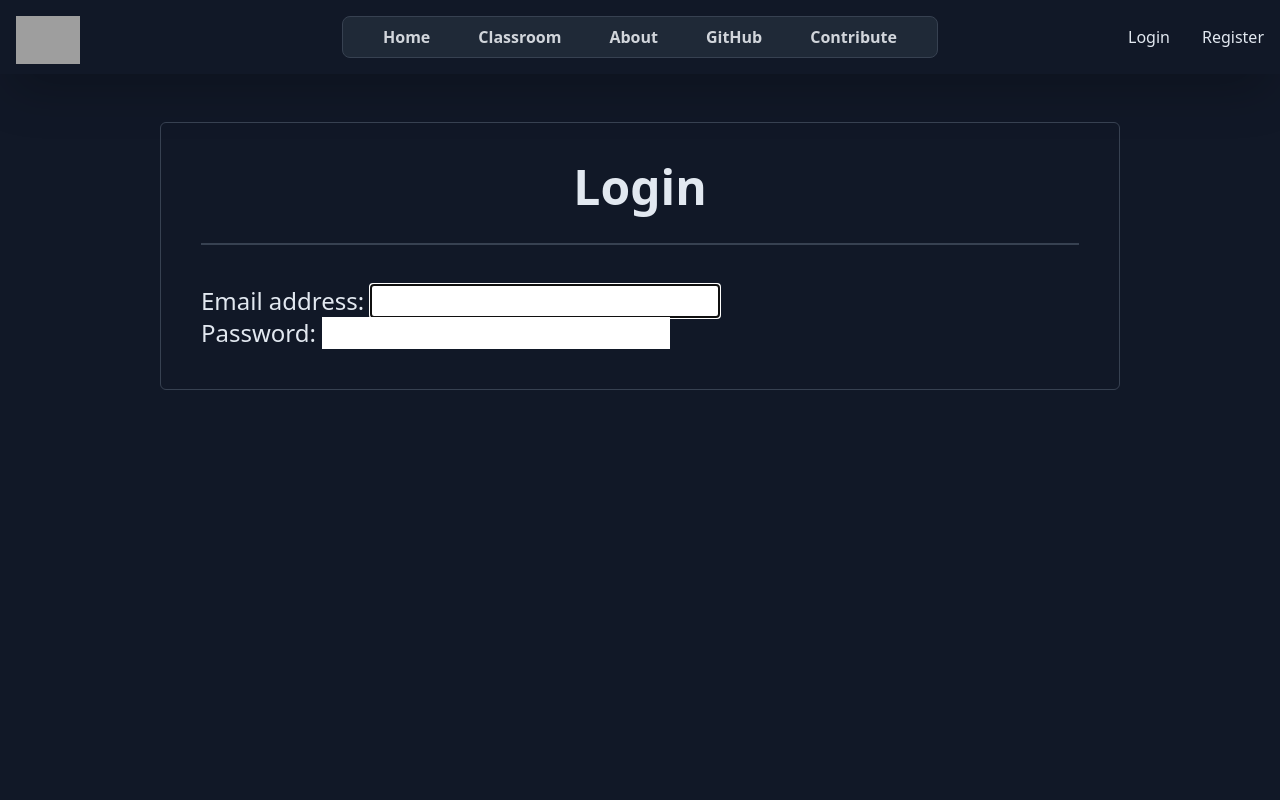
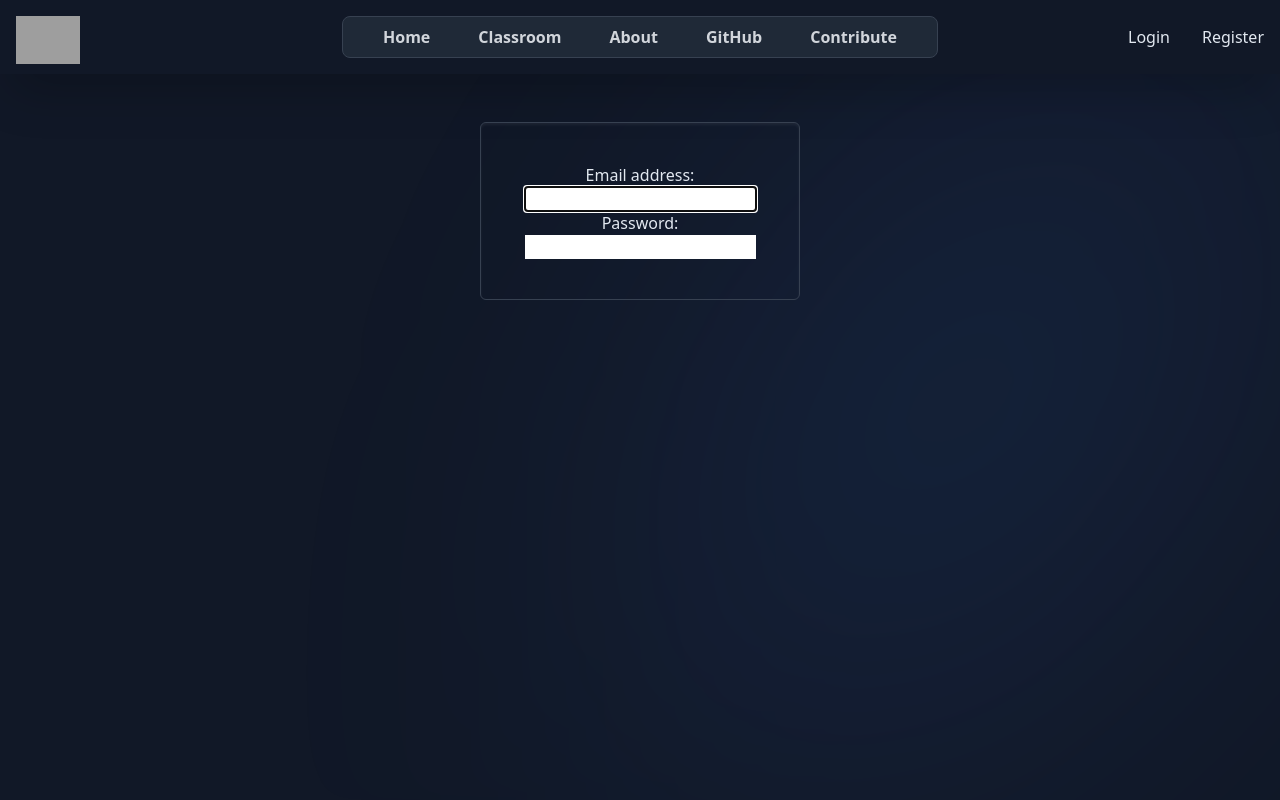
Before and after one commit to reszkojr/manthano-old, a Django app: page /user/login/ in a window 1280 px wide. Run offline with Django 4.2, Linux system fonts and the light colour scheme; some libraries are stand-ins or nearby versions; grey boxes are pictures that could not be loaded.

Commit message:
login and registration form final restyle

```diff
--- a/main/templates/main/base.html
+++ b/main/templates/main/base.html
@@ -4,6 +4,7 @@
 <!DOCTYPE html>
 <html lang="en">
   <head>
+    {% block head %}
     <meta charset="UTF-8" />
     <meta http-equiv="X-UA-Compatible" content="IE=edge" />
     <meta name="viewport" content="width=device-width, initial-scale=1.0" />
@@ -14,7 +15,6 @@
     <link rel="preconnect" href="https://fonts.gstatic.com" crossorigin />
     <link href="https://fonts.googleapis.com/css2?family=Inter&display=swap" rel="stylesheet" />
     <script src="https://kit.fontawesome.com/1708a644c8.js" crossorigin="anonymous"></script>
-
 
 		{% tailwind_css %}
     {% block style %}
@@ -29,6 +29,7 @@
       }
     </style>
     {% endblock %}
+    {% endblock head %}
   </head>
 
   <body class="bg-gray-900 text-slate-200">
@@ -78,7 +79,10 @@
       </div>
     </nav>
     <div class="mt-12 mb-20 flex justify-center">
-      <div class="glassy bg-glass bg-blue border-gray-700 relative w-3/4 rounded-md border bg-opacity-70 p-10 text-left text-2xl">{% block content %} {% endblock %}</div>
+      {% block content %}
+        <div class="glassy bg-glass bg-blue border-gray-700 relative w-3/4 rounded-md border bg-opacity-70 p-10 text-left text-2xl">
+      {% endblock %}
+      </div>
     </div>
   </body>
 </html>
--- a/main/templates/main/home.html
+++ b/main/templates/main/home.html
@@ -1,6 +1,8 @@
 {% extends 'main/base.html' %} {% block title %}
   Home Page
-{% endblock %} {% block content %}
+{% endblock %}
+{% block content %}
+  {{ block.super }}
   <h1 class="font-bold">Welcome!</h1>
   <p class="mt-6 text-base text-parag">Manthano is an application designed to
     help students with tools with the objective to assist them in the process of
--- a/theme/static_src/src/styles.css
+++ b/theme/static_src/src/styles.css
@@ -5,12 +5,12 @@
 @layer base {
   @font-face {
     font-family: Inter;
-    src: url('https://fonts.googleapis.com/css2?family=Inter&display=swap')
+    src: url("https://fonts.googleapis.com/css2?family=Inter&display=swap");
   }
 }
 
 @layer components {
   .text-input {
-    @apply placeholder:text-left focus:bg-blue-800/50 bg-blue-800/25 mt-2 rounded-xl border-none outline-none
+    @apply focus:outline-neonblue-600 mt-2 rounded-xl border-none bg-blue-800/25 placeholder:text-left focus:bg-blue-800/50 focus:outline-2;
   }
 }
--- a/users/forms.py
+++ b/users/forms.py
@@ -4,7 +4,7 @@ from django.contrib.auth.forms import UserCreationForm, AuthenticationForm
 from users.models import Student
 
 from crispy_forms.helper import FormHelper
-from crispy_forms.layout import Layout, Fieldset, Field, Submit, HTML, Div, Button
+from crispy_forms.layout import Layout, Field, HTML, Div, Row
 
 
 class RegistrationForm(UserCreationForm):
@@ -14,18 +14,30 @@ class RegistrationForm(UserCreationForm):
         user_icon = '<i class="fa-solid fa-user" style="color: #bec8da;"></i>'
         self.helper = FormHelper()
         self.helper.layout = Layout(
+            HTML('<h1 class="font-bold text-3xl pb-5 mb-8 border-b border-solid border-gray-700 ">Welcome!</h1>'),
+            HTML('<label for="username" class="text-left block mb-1 text-sm font-medium text-gray-900 dark:text-white">Your username</label>'),
+            Field("username", placeholder="caveman123", css_class="text-input mb-4"),
+            HTML('<label for="email" class="text-left block mb-1 text-sm font-medium text-gray-900 dark:text-white">Your email</label>'),
+            Field("email", placeholder="cave123@men.com", css_class="text-input mb-4"),
+            HTML('<label for="password" class="text-left block mb-1 text-sm font-medium text-gray-900 dark:text-white">Your password</label>'),
+            Field("password1", placeholder="#hi_mom8%$!", css_class="text-input mb-4"),
+            HTML('<label for="password" class="text-left block mb-1 text-sm font-medium text-gray-900 dark:text-white">Confirm your password</label>'),
+            Field("password2", placeholder="#hi_mom8%$!", css_class="text-input mb-4"),
             Div(
-                Field("first_name", placeholder="First name", css_class="text-input"),
-                Field("last_name", placeholder="Last name", css_class="text-input"),
-                Field("username", placeholder="Username", css_class="text-input"),
-                Field("email", placeholder="E-mail", css_class="text-input"),
-                Field("password1", placeholder="Password", css_class="text-input"),
-                Field("password2", placeholder="Password confirmation", css_class="text-input"),
                 Div(
-                    HTML("<a class='ml-auto' href='/login'>Already have an account?</a>"),
-                    css_class="flex mt-12"
+                    HTML('<label for="first_name" class="text-left block mb-1 text-sm font-medium text-gray-900 dark:text-white">Your name</label>'),
+                    Field("first_name", placeholder="First name", css_class="text-input mb-4")
                 ),
-                css_class="w-1/2 mx-auto"
+                Div(
+                    HTML('<label for="last_name" class="text-left block mb-1 text-sm font-medium text-gray-900 dark:text-white">Your last name</label>'),
+                    Field("last_name", placeholder="Last name", css_class="text-input mb-4")
+                ),
+                css_class="flex gap-4 justify-between"
+            ),
+            Div(
+                HTML("<button type='submit' class='text-white focus:outline-none focus:ring font-medium rounded-lg text-sm w-full sm:w-auto px-5 py-2.5 text-center bg-blue-600 hover:bg-blue-700 focus:ring-blue-800'>Register</button>"),
+            HTML("<a class='text-white ml-auto focus:outline-none focus:ring font-medium rounded-lg text-sm w-full sm:w-auto px-5 py-2.5 text-center bg-blue-600 hover:bg-blue-700 focus:ring-blue-800' href='/user/login'>..or log-in!</a>"),
+                css_class="flex mt-6"
             ),
         )
         self.fields["password1"].help_text = None
@@ -50,15 +62,15 @@ class LoginForm(AuthenticationForm):
         super().__init__(*args, **kwargs)
         self.helper = FormHelper()
         self.helper.layout = Layout(
+            HTML('<h1 class="font-bold text-3xl pb-5 mb-8 border-b border-solid border-gray-700 ">Welcome back!</h1>'),
+            HTML('<label for="email" class="text-left block mb-1 text-sm font-medium text-gray-900 dark:text-white">Your email</label>'),
+            Field("username", placeholder="your@gmail.com", css_class="text-input mb-4"),
+            HTML('<label for="password" class="text-left block mb-1 text-sm font-medium text-gray-900 dark:text-white mb-4">Your password</label>'),
+            Field("password", placeholder="Password", css_class="text-input"),
             Div(
-                Field("username", placeholder="E-mail", css_class="text-input"),
-                Field("password", placeholder="Password", css_class="text-input"),
-                Div(
-                    HTML("<input class='cursor-pointer' type='submit' value='Login'>"),
-                    HTML("<a class='ml-auto' href='/sign_up'>Don't have an account?</a>"),
-                    css_class="flex mt-12"
-                ),
-                css_class="w-1/2 mx-auto"
+                HTML("<button type='submit' class='text-white focus:outline-none focus:ring font-medium rounded-lg text-sm w-full sm:w-auto px-5 py-2.5 text-center bg-blue-600 hover:bg-blue-700 focus:ring-blue-800'>Login</button>"),
+                HTML("<a class='text-white ml-auto focus:outline-none focus:ring font-medium rounded-lg text-sm w-full sm:w-auto px-5 py-2.5 text-center bg-blue-600 hover:bg-blue-700 focus:ring-blue-800' href='/user/sign-up'>Or join us!</a>"),
+                css_class="flex mt-6"
             ),
         )
         self.helper.form_show_labels = False
--- a/users/templates/registration/login.html
+++ b/users/templates/registration/login.html
@@ -1,35 +1,18 @@
 {% extends 'main/base.html' %}
+
+{% load crispy_forms_tags %}
+{% load tailwind_filters %}
+{% load static tailwind_tags %}
 {% block title %}
   Login
 {% endblock %}
 
-{% load crispy_forms_tags %}
-{% load tailwind_filters %}
-
-{% block style %}
-<style>
-  #hint_id_password1 > ul > li {
-    font-size: 12px;
-    color: rgba(255,255,255,0.3)
-  }
-  p[id^='error_'] {
-    font-size:12px;
-    color: #ff1900;
-  }
-  p[id^='error_']::before {
-    content: '-';
-    margin-right: 2px;
-  }
-</style>
-{% endblock %}
+{% tailwind_css %}
 
 {% block content %}
-  <h1 class="text-center font-bold mb-10 text-5xl pb-8 border-gray-700 border-b-2">
-    Login
-  </h1>
-
-  <form method="post">
-    {% csrf_token %}
-    {% crispy login_form login_form.helper %}
-  </form>
+  <div class="glassy w-1/4 bg-glass bg-blue border-gray-700 relative rounded-md border bg-opacity-70  text-center">
+    <div class="p-10 inline-block">
+      {% crispy login_form login_form.helper %}
+    </div>
+  </div>
 {% endblock %}
```
Also changed, not shown: theme/static/css/sign_style.css (added, +10 -0 lines), theme/static_src/tailwind.config.js (+14 -2 lines), users/templates/registration/sign_up.html (+9 -22 lines), 1 other file.
